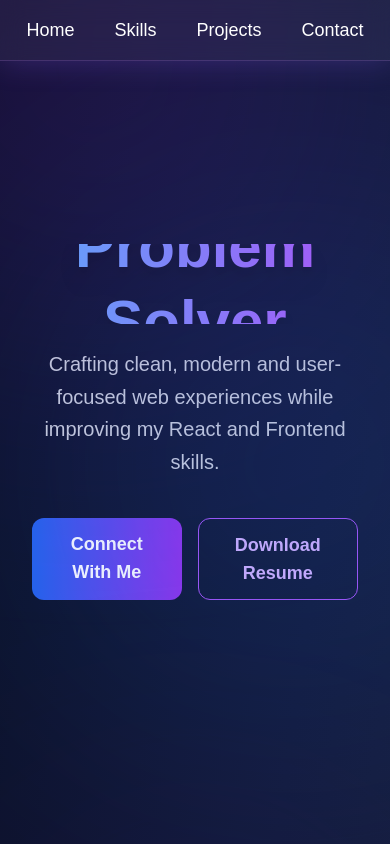
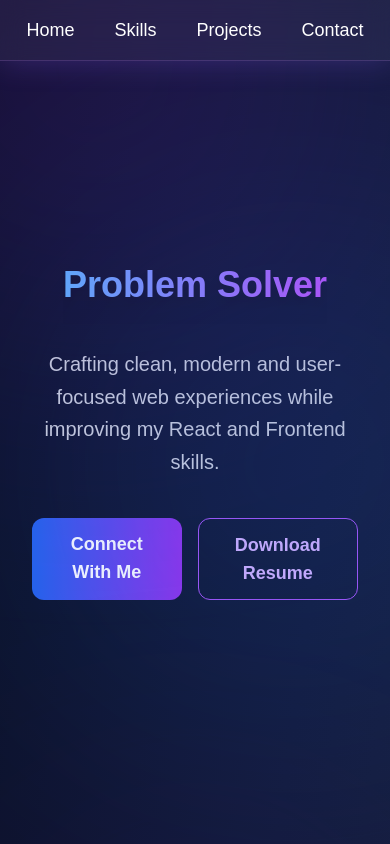
Before and after one commit to keshavskn123/Portfolio, a React (Vite) app: page / in a window 390 px wide. Shown: the top 844 px of the page. Built offline with nearby package versions, Linux system fonts and the light colour scheme.

Commit message:
Commit files

```diff
--- a/src/components/Hero.jsx
+++ b/src/components/Hero.jsx
@@ -36,7 +36,8 @@
           animate={{ opacity: 1, y: 0 }}
           exit={{ opacity: 0, y: -40 }}
           transition={{ duration: 0.7, ease: "easeInOut" }}
-          className="text-6xl font-extrabold bg-gradient-to-r from-blue-400 to-purple-500 text-transparent bg-clip-text drop-shadow-xl leading-tight"
+          className="text-4xl sm:text-5xl md:text-6xl
+ font-extrabold bg-gradient-to-r from-blue-400 to-purple-500 text-transparent bg-clip-text drop-shadow-xl leading-tight"
         >
           {titles[index]}
         </motion.h1>
@@ -69,11 +70,12 @@
 
         <a
           href="/resume.pdf"
-          download
+          download="Keshav-Resume.pdf"
           className="px-8 py-3 border border-purple-500 text-purple-300 rounded-xl font-semibold text-lg hover:bg-purple-600 hover:text-white hover:shadow-[0_0_20px_rgba(148,103,255,0.7)] hover:-translate-y-1 transition-all duration-300"
         >
           Download Resume
         </a>
+
       </motion.div>
 
     </section>
```
Also changed, not shown: 1 other file (tests, documents, lock files or other folders).
